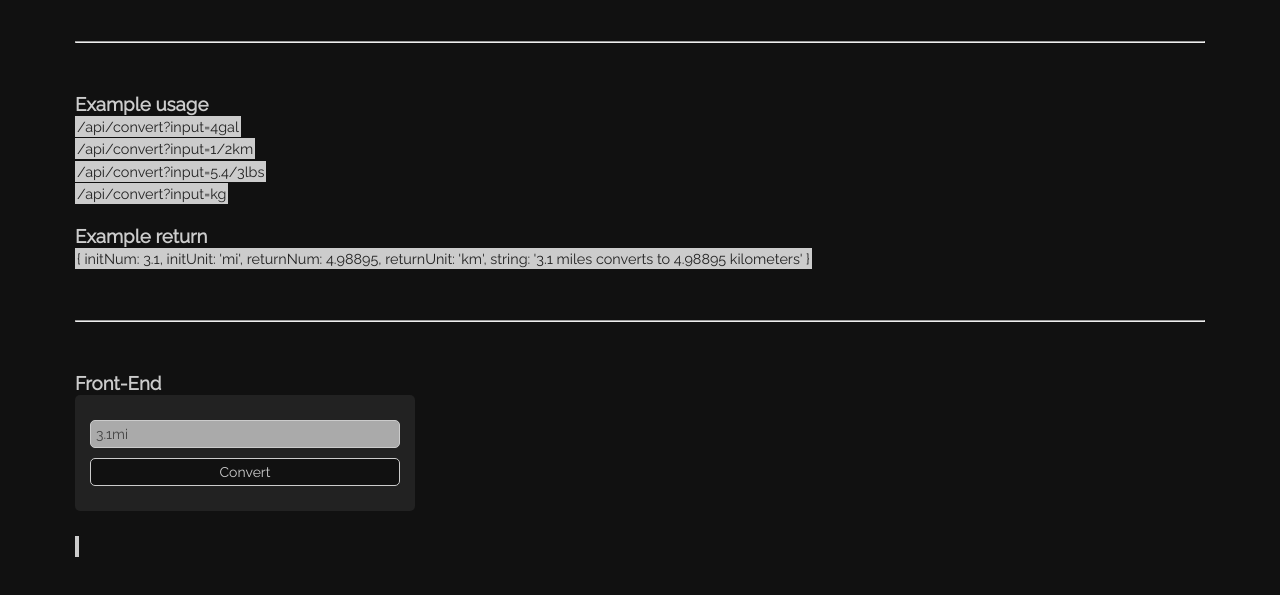
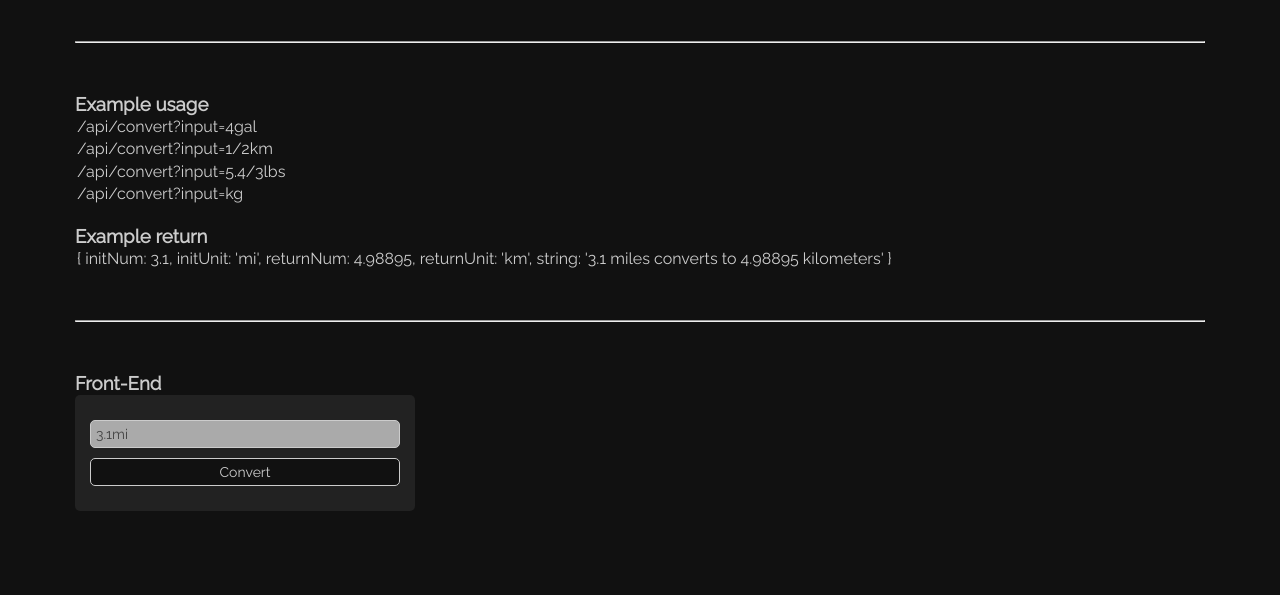
Before and after one commit to tyknkd/fcc-development-projects, a website: page metricimpconverter/views/index.html in a window 1280 px wide. Shown: the part 81-676 px from the top of the page. Drawn offline with nearby package versions, Linux system fonts and the light colour scheme; files that its build step writes are made by us from their sources.

Commit message:
fix code style

```diff
--- a/metricimpconverter/public/style.css
+++ b/metricimpconverter/public/style.css
@@ -85,8 +85,5 @@ input[type=submit]:hover {
 
 code {
   font-family: var(--fonts);
-  font-size: 0.9em;
-  color: var(--field-text-color);
-  background-color: var(--text-color);
   padding: 2px;
 }
```
